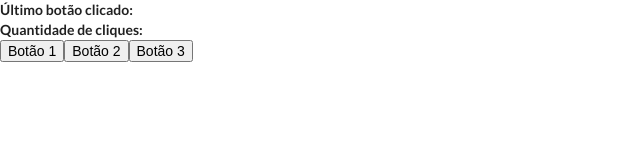
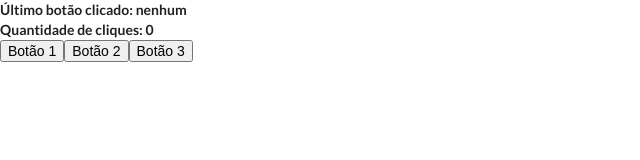
Before and after one commit to otav-o/TreinamentoMS4, a React (Create React App) app in the folder React/olamundo/: page / in a window 1280 px wide. Shown: the top 160 px of the page, without its empty margins (0-640 px from the left). Built offline with nearby package versions, Linux system fonts and the light colour scheme.

Commit message:
Criação de um construtor para App e uso de state

```diff
--- a/React/olamundo/src/components/App.js
+++ b/React/olamundo/src/components/App.js
@@ -3,12 +3,18 @@ import Cartao from './Cartao';
 import Mensagem from './Mensagem';
 
 class App extends React.Component { // copmponente pode ser uma classe ou função
+
+        constructor(props) {
+            super(props);
+            this.state = {ultimoClicado: 'nenhum', qtdeCliques: 0} // state é um objeto
+        }
+
         render (){
             return(
                 <div>
-                    <strong>Último botão clicado:</strong>
+                    <strong>Último botão clicado: {this.state.ultimoClicado}</strong>
                     <br></br>
-                    <strong>Quantidade de cliques:</strong>
+                    <strong>Quantidade de cliques: {this.state.qtdeCliques}</strong>
                     <div>
                         <button>Botão 1</button>
                         <button>Botão 2</button>
```
